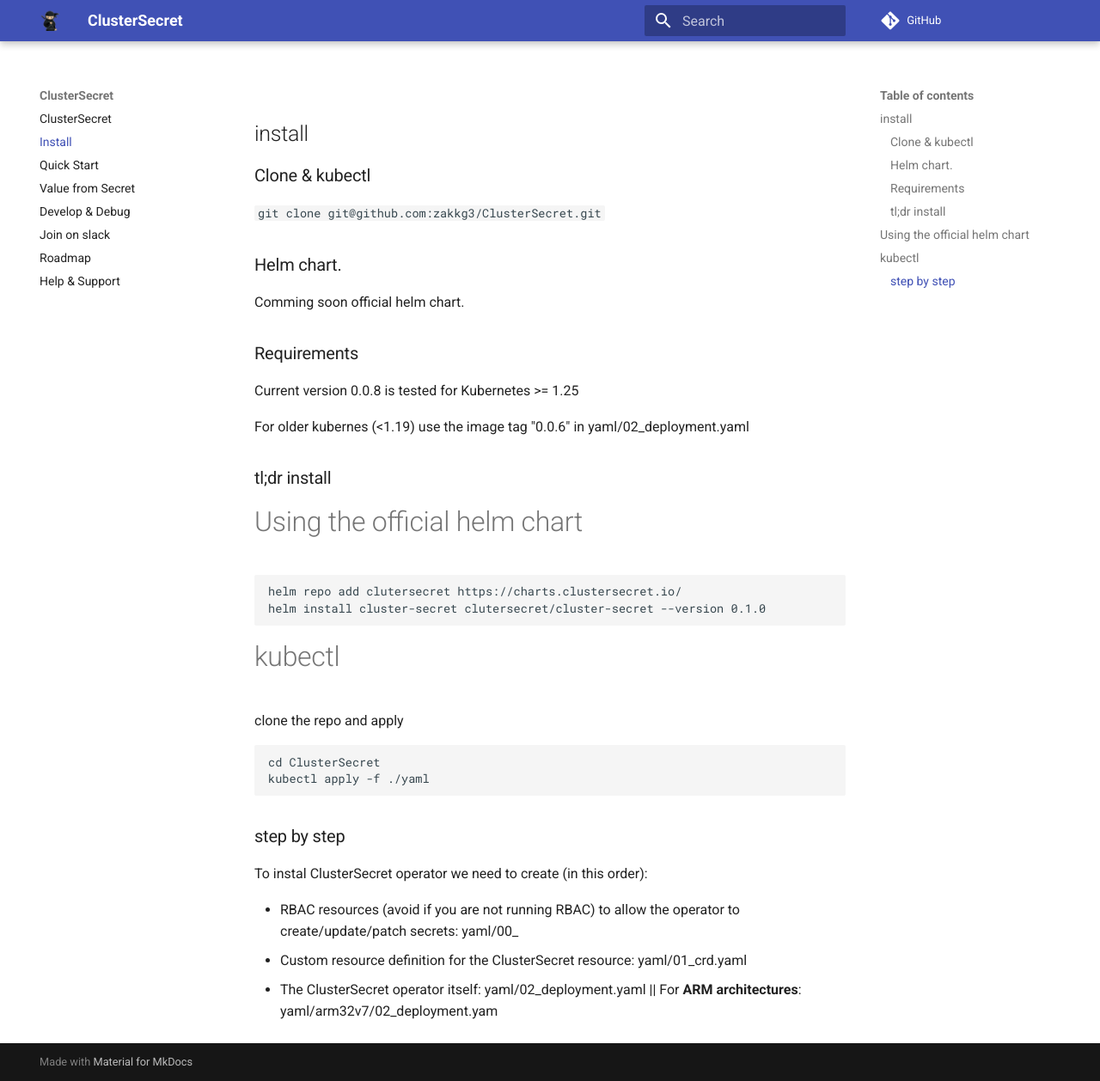
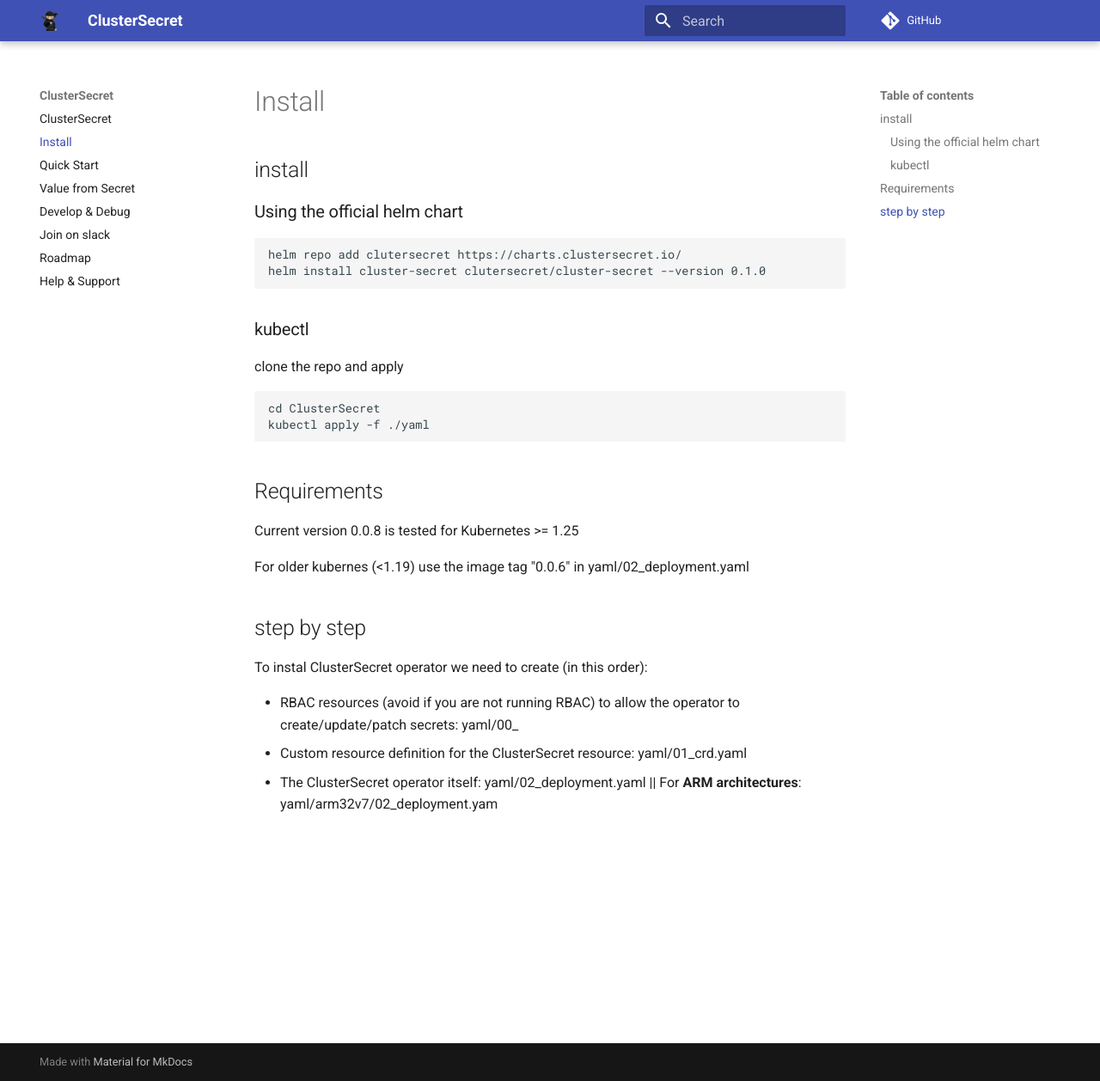
Before and after one commit to zakkg3/ClusterSecretDocs, an MkDocs documentation site: the page built from docs/install.md, in a window 1280 px wide and 1258 px high. Shown: the whole window at 86% size. Built offline with MkDocs 1.6.1 and Material for MkDocs 9.7.7, drawn with Linux system fonts in a browser that asks for light colours; comment, search, counter and statistics services are not loaded.

Commit message:
Improve install docsa

````diff
--- a/docs/install.md
+++ b/docs/install.md
@@ -1,31 +1,13 @@
 ## install
 
-### Clone & kubectl
-
-`git clone git@github.com:zakkg3/ClusterSecret.git`
-
-
-### Helm chart.
-
-Comming soon official helm chart.
-
-
-### Requirements
-
-Current version 0.0.8 is tested for Kubernetes >= 1.25
-
-For older kubernes (<1.19) use the image tag "0.0.6" in  yaml/02_deployment.yaml
-
-### tl;dr install
-
-# Using the official helm chart
+### Using the official helm chart
 
 ```bash
 helm repo add clutersecret https://charts.clustersecret.io/
 helm install cluster-secret clutersecret/cluster-secret --version 0.1.0
 ```
 
-# kubectl
+### kubectl
 
 clone the repo and apply
 
````
Also changed, not shown: other parts of docs/install.md (+6 -1 lines).
